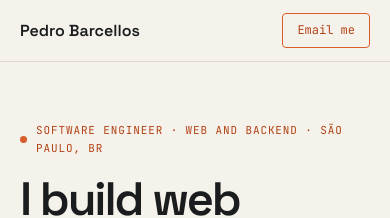
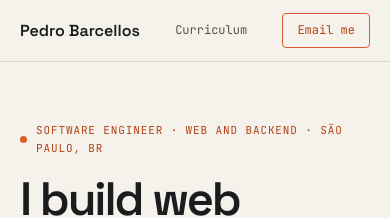
Before and after one commit to barcellos-pedro/barcellos-pedro.github.io, a Jekyll site: the page built from index.html, in a window 390 px wide. Shown: the top 218 px of the page. Built offline with Jekyll 4.4.1, drawn with Linux system fonts in a browser that asks for light colours.

Commit message:
Fix mobile resume navigation link

```diff
--- a/_includes/navigation.html
+++ b/_includes/navigation.html
@@ -3,7 +3,7 @@
     <a class="nav-name" href="/">Pedro Barcellos</a>
     <div class="nav-links">
       {% for item in site.data.navigation %}
-      <a href="{{ item.link }}">{{ item.name }}</a>
+      <a class="{% if item.name == 'Curriculum' %}nav-resume{% endif %}" href="{{ item.link }}">{{ item.name }}</a>
       {% endfor %}
     </div>
     <a class="nav-cta" href="mailto:pedrobarcellosreis@gmail.com">Email me</a>
--- a/assets/css/style.css
+++ b/assets/css/style.css
@@ -842,7 +842,8 @@ section { padding: 72px 0; }
 @media (max-width: 720px) {
   .wrap { padding-right: 20px; padding-left: 20px; }
   .nav-inner { min-height: 61px; }
-  .nav-links { display: none; }
+  .nav-links { display: flex; gap: 0; }
+  .nav-links a:not(.nav-resume) { display: none; }
   .hero { padding: 60px 0 54px; }
   .hero h1 { font-size: clamp(2.45rem, 12vw, 3.5rem); }
   .hero-lede { font-size: 16px; }
```
